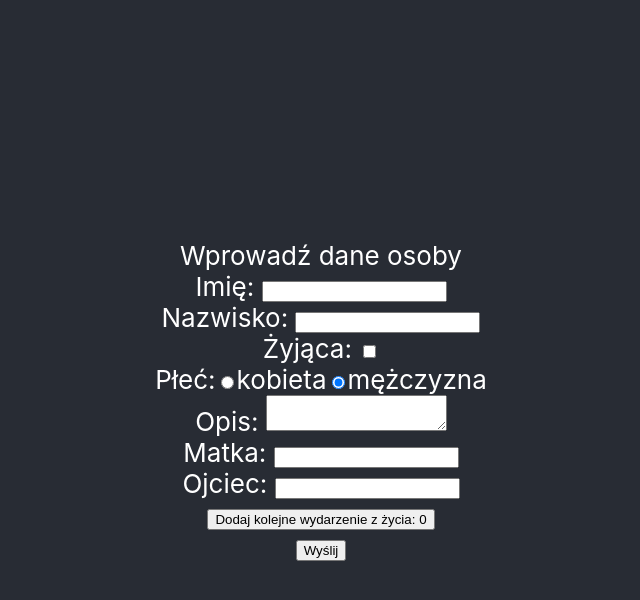
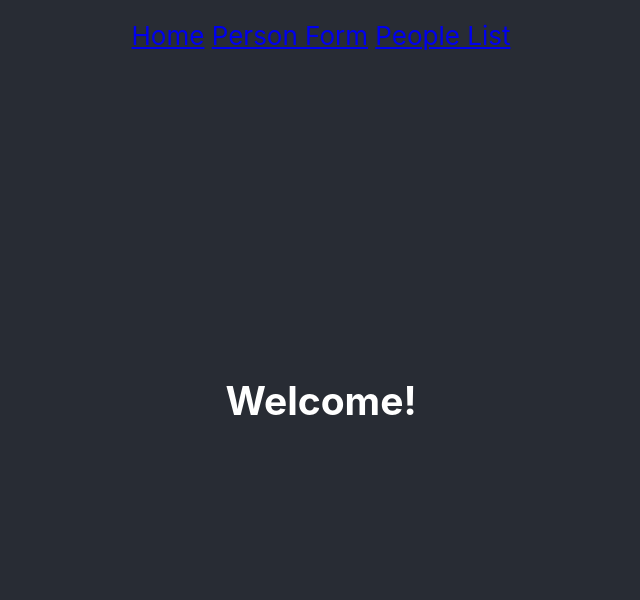
Before and after one commit to michal7954/family-tree, a React (Create React App) app in the folder client/: page / in a window 1280 px wide. Shown: the top 600 px of the page, without its empty margins (319-959 px from the left). Built offline with nearby package versions, Linux system fonts and the light colour scheme.

Commit message:
Przygotowanie routingu

```diff
--- a/client/src/App.css
+++ b/client/src/App.css
@@ -36,3 +36,8 @@
     transform: rotate(360deg);
   }
 }
+
+.my-header{
+  position:fixed;
+  top:20px;
+}
--- a/client/src/App.js
+++ b/client/src/App.js
@@ -1,15 +1,53 @@
 import './App.css';
 import Form from './modules/Form'
+import PeopleList  from './modules/PeopleList'
+import React from "react";
+import {
+    BrowserRouter as Router,
+    Switch,
+    Route,
+    Link
+} from "react-router-dom";
 
-function App() {
-  return (
-    <div className="App">
-      <header className="App-header">
-        {/* <Data/> */}
-        <Form />
-      </header>
-    </div>
-  );
+export default function App() {
+    return (
+
+
+        <div className="App">
+            <div className="App-header">
+                <Router>
+                    <header className="my-header">
+
+                        <div>
+                            <nav>
+                                <Link to="/">Home</Link>   <Link to="/personForm">Person Form</Link>   <Link to="/peopleList">People List</Link>
+                            </nav>
+
+
+                        </div>
+
+                    </header>
+                    <body>
+                        <Switch>
+
+                            <Route path="/personForm">
+                                <Form />
+                            </Route>
+                            <Route path="/peopleList">
+                                <PeopleList />
+                            </Route>
+                            <Route path="/">
+                                <Home />
+                            </Route>
+                        </Switch>
+                    </body>
+                </Router>
+            </div>
+
+        </div>
+    );
 }
 
-export default App;
+function Home() {
+    return <h2>Welcome!</h2>;
+}
--- a/client/src/modules/Data.js
+++ b/client/src/modules/Data.js
@@ -6,7 +6,7 @@ class Data extends React.Component {
     };
 
     componentDidMount() {
-        fetch('http://localhost:1234/')
+        fetch('http://localhost:4000/')
             .then(response => response.text())
             .then(data => {
                 console.log(data)
--- a/client/src/modules/Form.js
+++ b/client/src/modules/Form.js
@@ -1,6 +1,6 @@
 import React from 'react';
 
-class Form extends React.Component {
+export default class Form extends React.Component {
     constructor(props) {
         super(props);
 
@@ -168,8 +168,6 @@ class Form extends React.Component {
     }
 }
 
-export default Form;
-
 class LifeEventSection extends React.Component {
     render() {
         return (
--- /dev/null
+++ b/client/src/modules/PeopleList.js
@@ -0,0 +1,16 @@
+import React from 'react';
+
+export default class PeopleList extends React.Component {
+
+    constructor(props) {
+        super(props);
+    }
+
+    render() {
+        return (
+            <h1>
+                PeopleList
+            </h1>
+        )
+    }
+}
```
